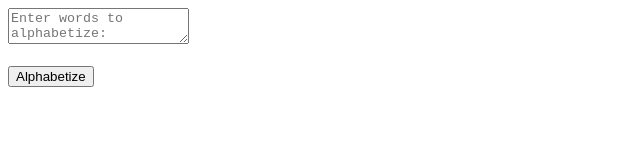
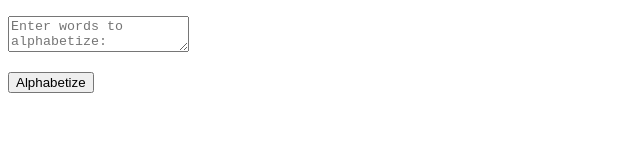
Before and after one commit to magarenzo/AlphabetizeJS, a plain HTML site: page demo/index.html in a window 1280 px wide. Shown: the whole page, without its empty margins (0-640 px from the left). Drawn offline with Linux system fonts and the light colour scheme.

Commit message:
Remove <br>s from demo

```diff
--- a/demo/index.html
+++ b/demo/index.html
@@ -6,12 +6,11 @@
 </head>
 
 <body>
-
-    <textarea id="words" placeholder="Enter words to alphabetize:"></textarea><br><br>
+    <p><textarea id="words" placeholder="Enter words to alphabetize:"></textarea></p>
 
     <!-- Passed-in value "words" matches id of <textarea> where words to be alphabetized are entered -->
     <!-- Passed-in value "result" matches id of <p> where sorted list of words will be displayed -->
-    <input type="submit" value="Alphabetize" onclick="alphabetize('words', 'result');"><br><br>
+    <p><input type="submit" value="Alphabetize" onclick="alphabetize('words', 'result');"></p>
 
     <p id="result"></p>
 
```
